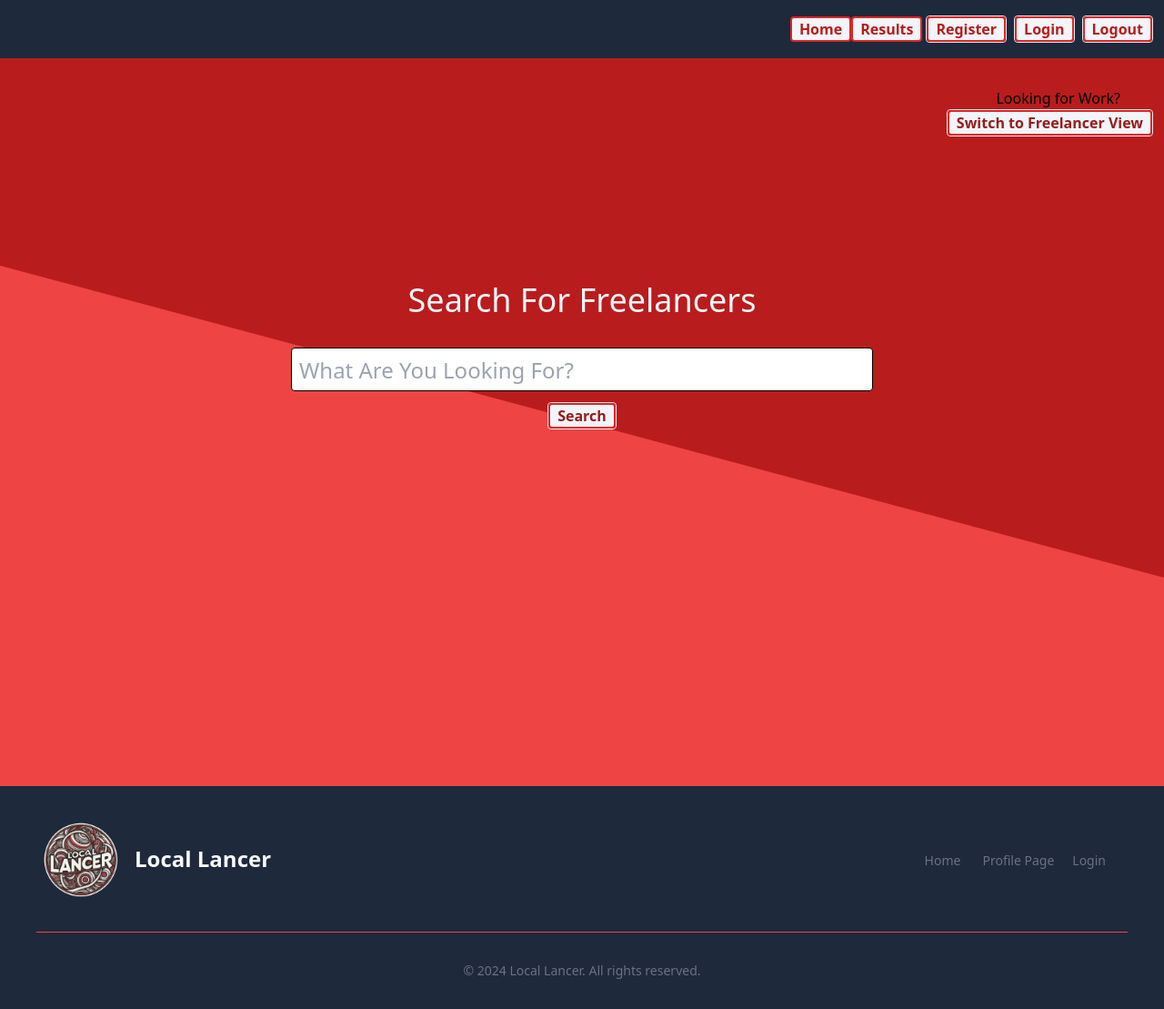
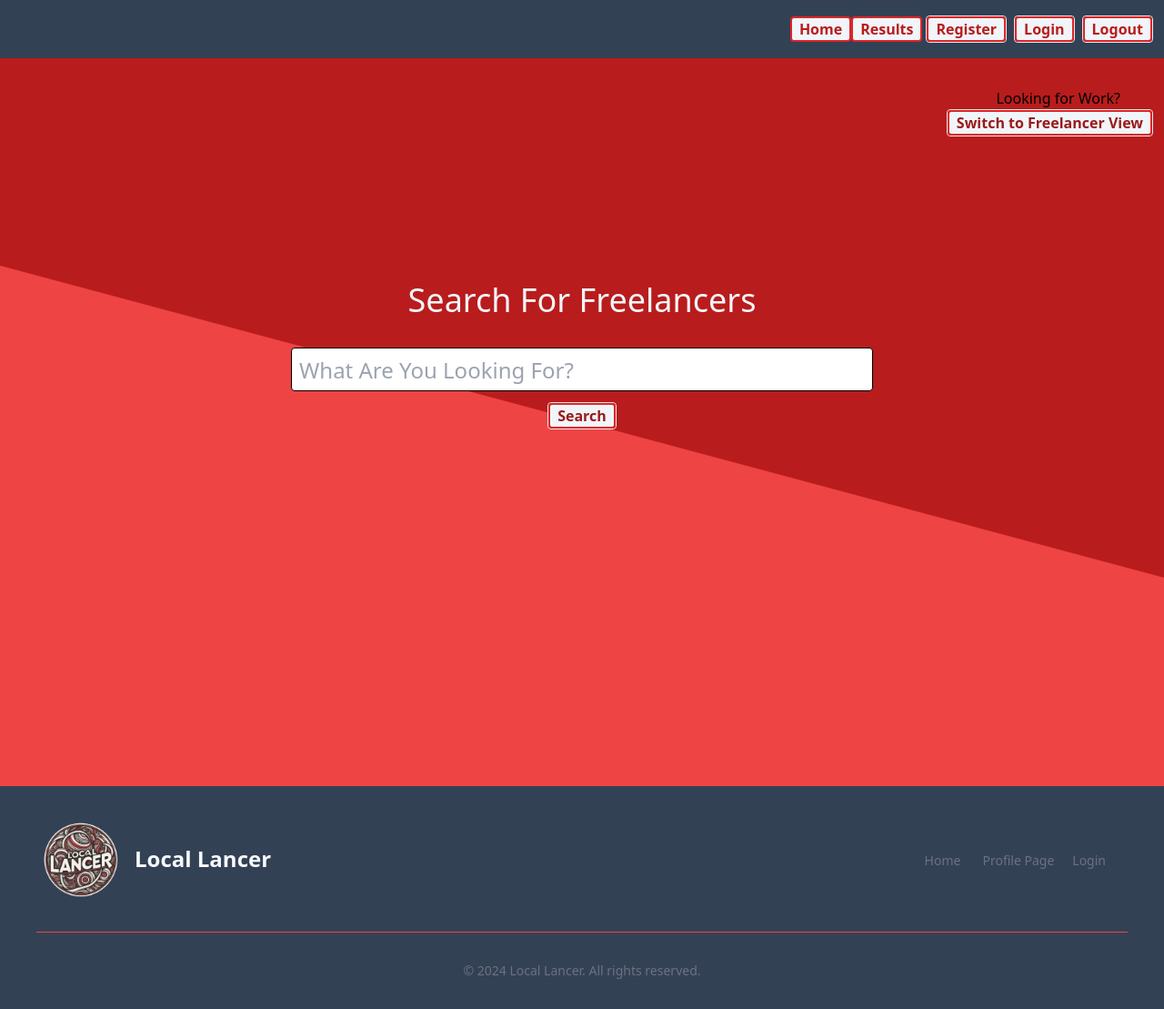
Before and after one commit to thesupersoup/codefi-capstone-apr2024, an Angular app in the folder frontend/: page / in a window 1280 px wide. Shown: the whole page at 91% size. Built offline with nearby package versions, Linux system fonts and the light colour scheme.

Commit message:
CHORE: change bg color

```diff
--- a/frontend/src/app/features/footer/footer.component.html
+++ b/frontend/src/app/features/footer/footer.component.html
@@ -1,4 +1,4 @@
-<div class="w-full mx-auto p-10 md:py-8 bg-slate-800 text-slate-50">
+<div class="w-full mx-auto p-10 md:py-8 bg-slate-700 text-slate-50">
   <div class="sm:flex sm:items-center sm:justify-between">
     <a
       href="#"
--- a/frontend/src/app/features/navbar/navbar.component.html
+++ b/frontend/src/app/features/navbar/navbar.component.html
@@ -1,4 +1,4 @@
-<div class="bg-slate-800 h-16 flex justify-end items-center p-2">
+<div class="bg-slate-700 h-16 flex justify-end items-center p-2">
   <!-- These two are for ease of access. To Be Deleted -->
   <div>
     <button
```
